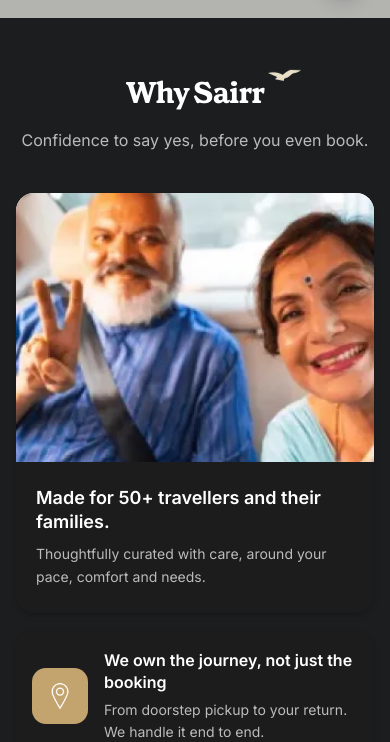
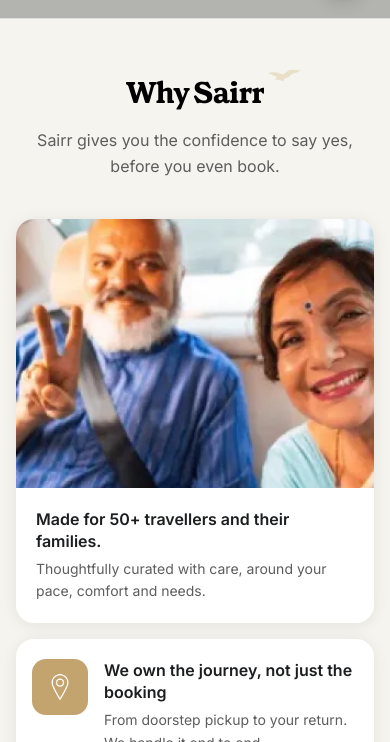
Before and after one commit to ServerlessTushar/sairr-website, a Next.js app: page / in a window 390 px wide. Shown: the part 826-1568 px from the top of the page. Built offline with nearby package versions, Linux system fonts and the light colour scheme; grey boxes are pictures that could not be loaded.

Commit message:
animation added to new section

```diff
--- a/src/components/home/BrandBeliefSection.tsx
+++ b/src/components/home/BrandBeliefSection.tsx
@@ -3,7 +3,11 @@
 import Image, { type StaticImageData } from "next/image";
 import { motion } from "framer-motion";
 import { FadeIn } from "@/components/shared/FadeIn";
-import { GridCardRevealItem } from "@/components/shared/CardReveal";
+import {
+  CardRevealGrid,
+  GridCardRevealItem,
+} from "@/components/shared/CardReveal";
+import { TextReveal } from "@/components/shared/TextReveal";
 import goldBirdIcon from "@/public/homepage/gold-bird.webp";
 import locationPinIcon from "@/public/homepage/location-pin.webp";
 import peopleIcon from "@/public/homepage/people.webp";
@@ -11,7 +15,12 @@ import ratingStarIcon from "@/public/homepage/rating-star.webp";
 import featuredImage from "@/public/homepage/why-sairr-2.webp";
 import { imageHover } from "@/lib/motion";
 
-const ICON_BOX = "bg-[#c4a46e] lg:bg-[#c4a46e]";
+const ICON_BOX = "bg-[#c4a46e]";
+const CARD_SHADOW = "shadow-[0_2px_16px_rgba(27,29,31,0.08)]";
+const CARD_TITLE =
+  "font-sans text-base font-semibold leading-snug text-charcoal sm:text-lg";
+const CARD_DESC =
+  "mt-1.5 font-sans text-sm leading-relaxed text-[#5d5d5d] sm:mt-2";
 
 type IconBeliefItem = {
   id: string;
@@ -63,15 +72,16 @@ function BeliefIcon({ src }: { src: StaticImageData }) {
   );
 }
 
-function FeaturedBeliefCard() {
+function FeaturedBeliefCard({ index }: { index: number }) {
   return (
     <GridCardRevealItem
-      index={0}
+      index={index}
       as="article"
-      className="overflow-hidden rounded-2xl bg-[#1c1c1c] shadow-md lg:bg-white lg:shadow-[0_2px_16px_rgba(27,29,31,0.08)]"
+      hover={false}
+      className={`flex h-full flex-col overflow-hidden rounded-2xl bg-white lg:col-start-1 lg:row-span-3 ${CARD_SHADOW}`}
     >
-      <div className="relative aspect-[4/3] w-full overflow-hidden bg-mist lg:aspect-[5/4]">
-        <motion.div className="relative h-full w-full" whileHover={imageHover}>
+      <div className="relative aspect-[4/3] w-full shrink-0 overflow-hidden bg-mist lg:aspect-auto lg:min-h-0 lg:flex-1">
+        <motion.div className="relative h-full min-h-[10rem] w-full lg:min-h-0" whileHover={imageHover}>
           <Image
             src={featuredImage}
             alt="Travellers enjoying a journey with Sairr"
@@ -81,13 +91,9 @@ function FeaturedBeliefCard() {
           />
         </motion.div>
       </div>
-      <div className="px-5 py-6 sm:px-6 sm:py-7 lg:px-7 lg:py-8">
-        <h3 className="font-sans text-lg font-semibold leading-snug text-white sm:text-xl lg:text-[1.65rem] lg:text-charcoal">
-          {featuredCard.title}
-        </h3>
-        <p className="mt-2 font-sans text-sm leading-relaxed text-white/70 sm:text-base lg:mt-3 lg:text-[#5d5d5d]">
-          {featuredCard.description}
-        </p>
+      <div className="shrink-0 px-5 py-5 sm:px-6 sm:py-6 lg:px-6 lg:py-5">
+        <h3 className={CARD_TITLE}>{featuredCard.title}</h3>
+        <p className={CARD_DESC}>{featuredCard.description}</p>
       </div>
     </GridCardRevealItem>
   );
@@ -102,22 +108,19 @@ function IconBeliefCard({
 }) {
   return (
     <GridCardRevealItem
-      index={index + 1}
+      index={index}
       as="article"
-      className="flex items-center gap-4 rounded-2xl bg-[#1c1c1c] px-4 py-5 shadow-md sm:gap-5 sm:px-5 sm:py-6 lg:bg-white lg:shadow-[0_2px_16px_rgba(27,29,31,0.08)]"
+      hover={false}
+      className={`flex items-start gap-4 rounded-2xl bg-white px-4 py-5 sm:gap-5 sm:items-center sm:px-5 sm:py-6 lg:col-start-2 lg:flex-1 lg:px-6 lg:py-5 ${CARD_SHADOW}`}
     >
       <div
-        className={`flex size-14 shrink-0 items-center justify-center rounded-xl sm:size-16 ${ICON_BOX}`}
+        className={`flex size-14 shrink-0 items-center justify-center rounded-xl sm:size-16 lg:size-[4.25rem] ${ICON_BOX}`}
       >
         <BeliefIcon src={item.icon} />
       </div>
       <div className="min-w-0 flex-1">
-        <h3 className="font-sans text-base font-semibold leading-snug text-white sm:text-lg lg:text-[1.35rem] lg:text-charcoal">
-          {item.title}
-        </h3>
-        <p className="mt-1.5 font-sans text-sm leading-relaxed text-white/70 lg:mt-2 lg:text-[#5d5d5d]">
-          {item.description}
-        </p>
+        <h3 className={CARD_TITLE}>{item.title}</h3>
+        <p className={CARD_DESC}>{item.description}</p>
       </div>
     </GridCardRevealItem>
   );
@@ -125,15 +128,16 @@ function IconBeliefCard({
 
 export function BrandBeliefSection() {
   return (
-    <section className="border-t border-charcoal/10 bg-charcoal lg:bg-mist">
+    <section className="border-t border-charcoal/10 bg-mist">
       <div className="mx-auto max-w-7xl px-4 py-14 sm:px-6 sm:py-16 lg:px-8 lg:py-20">
         <FadeIn>
           <div className="mx-auto max-w-3xl text-center">
             <div className="relative inline-block overflow-visible">
-              <h2 className="font-heading text-3xl font-black tracking-tight text-white sm:text-4xl lg:text-black">
-                Why{" "}
-                <span className="relative inline-block overflow-visible">
-                  Sairr
+              <TextReveal
+                as="h2"
+                text="Why Sairr"
+                className="font-heading text-3xl font-black tracking-tight text-black sm:text-4xl"
+              />
               <motion.span
                 animate={{ y: [0, -2, 0] }}
                 transition={{
@@ -141,7 +145,7 @@ export function BrandBeliefSection() {
                   repeat: Infinity,
                   ease: "easeInOut",
                 }}
-                    className="pointer-events-none absolute -top-1 left-full ml-1 block sm:-top-1.5 sm:ml-1.5"
+                className="pointer-events-none absolute -top-1 right-0 translate-x-full pl-1 sm:-top-1.5 sm:pl-1.5"
                 aria-hidden
               >
                 <Image
@@ -152,35 +156,28 @@ export function BrandBeliefSection() {
                   className="block h-[11px] w-[33px] max-w-none shrink-0"
                 />
               </motion.span>
-                </span>
-              </h2>
             </div>
             <motion.p
               initial={{ opacity: 0, y: 16 }}
               whileInView={{ opacity: 1, y: 0 }}
               viewport={{ once: true }}
               transition={{ delay: 0.3, duration: 0.6 }}
-              className="mt-4 font-sans text-base leading-relaxed text-white/70 sm:text-lg lg:text-xl lg:text-[#5d5d5d]"
+              className="mt-4 font-sans text-base leading-relaxed text-[#5d5d5d] sm:text-lg lg:text-xl"
             >
-              <span className="lg:hidden">
-                Confidence to say yes, before you even book.
-              </span>
-              <span className="hidden lg:inline">
               Sairr gives you the confidence to say yes, before you even book.
-              </span>
             </motion.p>
           </div>
         </FadeIn>
 
-        <div className="mt-10 grid grid-cols-1 gap-4 sm:mt-12 sm:gap-5 lg:mt-14 lg:grid-cols-2 lg:items-stretch lg:gap-6">
-          <FeaturedBeliefCard />
-
-          <div className="flex flex-col gap-4 sm:gap-5">
+        <CardRevealGrid
+          className="mt-10 grid grid-cols-1 gap-4 sm:mt-12 sm:gap-5 lg:mt-14 lg:grid-cols-2 lg:grid-rows-3 lg:items-stretch lg:gap-6"
+          stagger={0.12}
+        >
+          <FeaturedBeliefCard index={0} />
           {iconBeliefItems.map((item, index) => (
-              <IconBeliefCard key={item.id} item={item} index={index} />
+            <IconBeliefCard key={item.id} item={item} index={index + 1} />
           ))}
-          </div>
-        </div>
+        </CardRevealGrid>
       </div>
     </section>
   );
```
Lines whose indentation alone changed are shown as unchanged.
